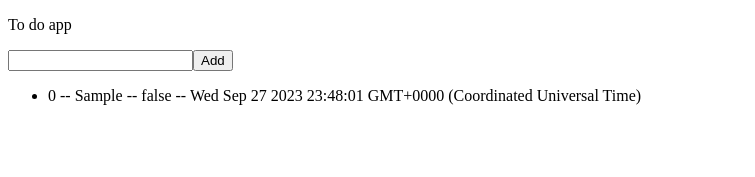
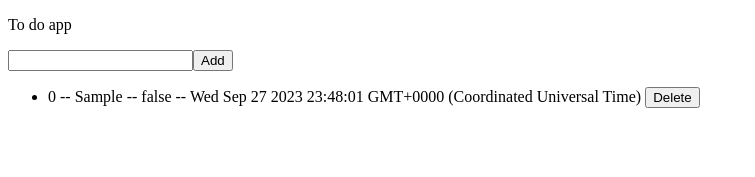
Before and after one commit to leonardoovaldezz/curso-pinia-vuejs, a Vue app: page / in a window 1280 px wide. Both pictures are taken after typing "Sample" into the empty fields and a click on the button "Add". Shown: the top 177 px of the page, without its empty margins (0-755 px from the left). Built offline with nearby package versions, Linux system fonts and the light colour scheme.

Commit message:
actions-delete

```diff
--- a/src/components/TodoListItem.vue
+++ b/src/components/TodoListItem.vue
@@ -3,7 +3,7 @@
 import { toRefs } from "vue";
 import { useTodo } from "../stores/todo";
 
-const { toggleTodo } = useTodo();
+const { toggleTodo, deleteTodo } = useTodo();
 const props = defineProps({
   id: Number,
   task: String,
@@ -15,7 +15,10 @@ const { id, task, completed, date } = toRefs(props);
 </script>
 
 <template>
-  <li @click="toggleTodo(id)">
-    {{ id }} -- {{ task }} -- {{ completed }} -- {{ date }}
+  <li>
+    <div @click="toggleTodo(id)">
+      {{ id }} -- {{ task }} -- {{ completed }} -- {{ date }}
+      <button @click="deleteTodo(id)">Delete</button>
+    </div>
   </li>
 </template>
--- a/src/stores/todo.js
+++ b/src/stores/todo.js
@@ -16,6 +16,9 @@ export const useTodo = defineStore("todo", {
             if (task) {
                 task.completed = !task.completed;
             }
+        },
+        deleteTodo(id) {
+            this.todoList = this.todoList.filter(item => item.id !== id)
         }
     }
 });
```
